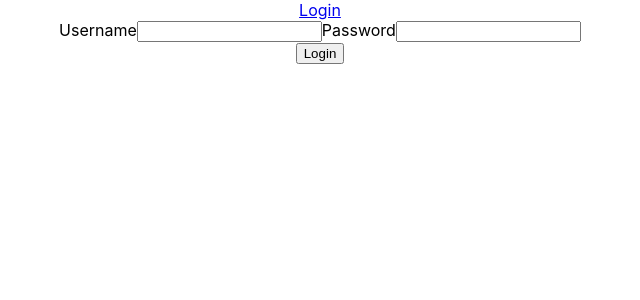
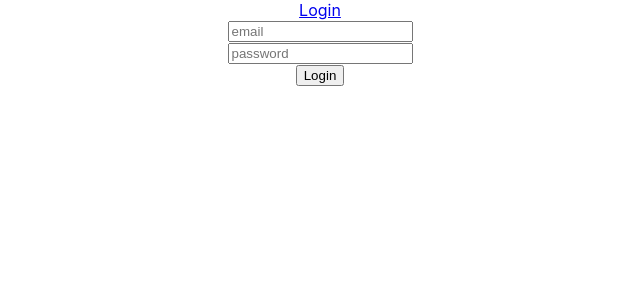
Before and after one commit to verydecent/ecommerce-project, a React (Create React App) app in the folder frontend/: page /login in a window 1280 px wide. Shown: the top 300 px of the page, without its empty margins (320-960 px from the left). Built offline with nearby package versions, Linux system fonts and the light colour scheme.

Commit message:
Bug: name of first input was username, needed to be email

```diff
--- a/frontend/src/components/Login.js
+++ b/frontend/src/components/Login.js
@@ -1,4 +1,4 @@
-import React, { Component } from 'react';
+import React from 'react';
 
 class Login extends React.Component {
   constructor() {
@@ -25,24 +25,28 @@ class Login extends React.Component {
     return (
       <div>
         <form onSubmit={this.onSubmit}>
-          <label htmlFor="username">Username</label>
+          <div>
+            <label htmlFor="email" />
             <input
-            name="username"
+              name="email"
+              value={this.state.email}
+              onChange={this.onChange}
               type="text"
-            value={this.state.username}
-            onChange={this.onChange}
+              placeholder="email"
             />
-          <label htmlFor="password">Password</label>
+          </div>
+          <div>
+            <label htmlFor="password" />
             <input
               name="password"
               type="password"
               value={this.state.password}
               onChange={this.onChange}
+              placeholder="password"
             />
+          </div>
           <div>
-            <button>
-              Login
-            </button>
+            <button type="submit">Login</button>
           </div>
         </form>
       </div>
```
Lines whose indentation alone changed are shown as unchanged.
